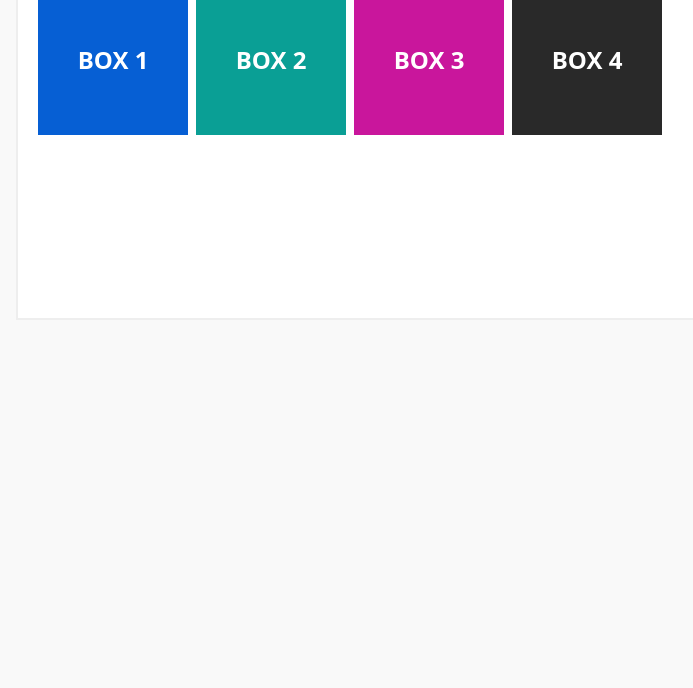
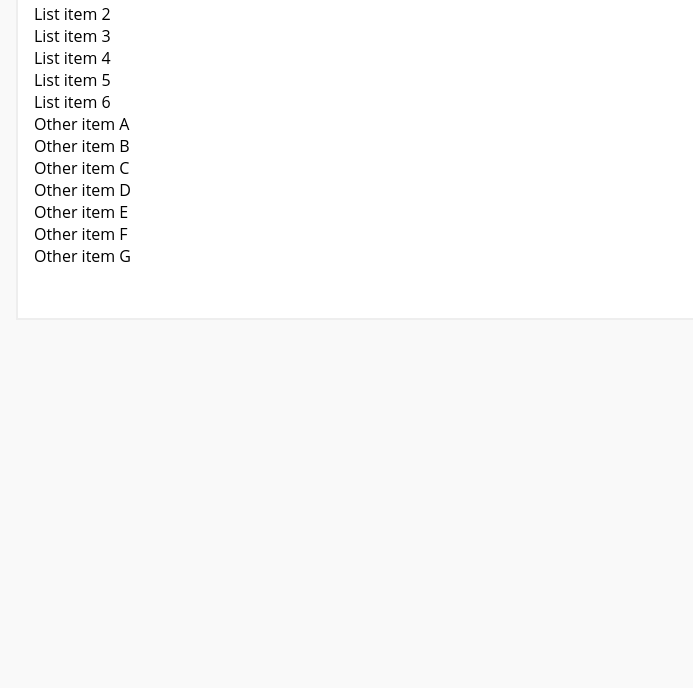
Before and after one commit to frankjr212711/jQueryUI, a plain HTML site: page draggable.html in a window 1280 px wide. Shown: the part 112-800 px from the top of the page, without its empty margins (224-917 px from the left). Drawn offline with nearby package versions, Linux system fonts and the light colour scheme.

```diff
--- a/css/styles.css
+++ b/css/styles.css
@@ -3,30 +3,13 @@
 }
 
 .container {
-    width: 800px;
+    max-width: 800px;
+    width: 100%;
     height: 400px;
     margin: 2rem auto;
     padding: 1rem;
     font-family: open sans;
     background: #fff;
     border: 2px solid #eee;
-    overflow: auto;
+    /* overflow: auto; */
 }
-
-.box {
-    width: 150px;
-    height: 150px;
-    color: #fff;
-    font-size: 1.5rem;
-    font-weight: bolder;
-    line-height: 150px;
-    margin: .25rem;
-    text-align: center;
-    cursor: pointer;
-    float: left;
-}
-
-#box1 { background: #065fd4; }
-#box2 { background: #0a9f95; }
-#box3 { background: #c9169c; }
-#box4 { background: #292929; }
--- a/draggable.html
+++ b/draggable.html
@@ -15,13 +15,36 @@
 </head>
 <body>
     <div class="container">
-        <h1>jQuery UI: Draggable</h1>
+        <h1>jQuery UI: Sortable</h1>
+
+<!--
+            <div id="box1" class="box">BOX 1</div>
+            <div id="box2" class="box">BOX 2</div>
+            <div id="droppable" class="bigBox">
+                <span>DROP HERE</span>
+            </div> -->
 
 
-            <div id="box1" class="box">BOX 1</div>
-            <div id="box2" class="box">BOX 2</div>
-            <div id="box3" class="box">BOX 3</div>
-            <div id="box4" class="box">BOX 4</div>
+            <ul id="sortable">
+                <li>List item 1</li>
+                <li>List item 2</li>
+                <li>List item 3</li>
+                <li>List item 4</li>
+                <li>List item 5</li>
+                <li>List item 6</li>
+            </ul>
+
+            <ul id="sortableToo">
+                <li>Other item A</li>
+                <li>Other item B</li>
+                <li>Other item C</li>
+                <li>Other item D</li>
+                <li>Other item E</li>
+                <li>Other item F</li>
+                <li>Other item G</li>
+
+            </ul>
+
 
 
     </div> <!-- .container -->
--- a/js/script.js
+++ b/js/script.js
@@ -197,19 +197,40 @@
 
     // jQuery UI
 
-    /* -------------------------
+    /* ---------------------------------
         DRAGGABLE
-      --------------------------*/
-      $('.box').draggable();
-         $('#box1').draggable({ scroll: true });
+        https://jqueryui.com/draggable
+      ----------------------------------*/
+    $('.box').draggable();
+        //  $('#box1').draggable({ scroll: true });
+        //  $('#box1').draggable({ scroll: true, revert: 'invalid' });
 
-         $('#box2').draggable({ axis: 'x' });
-         $('#box3').draggable({ axis: 'y' });
-         $('#box4').draggable({ containment: '.container' });
+        //  $('#box2').draggable({ scroll: true, revert: 'invalid' });
+        //  it will return to its position because its set to not accept
+
+        // $('#box2').draggable({ scroll: true, revert: 'valie' });
+        // it will stay
+
+
+    //  $('#box2').draggable({ axis: 'x' });
+    //  $('#box3').draggable({ axis: 'y' });
+    //  $('#box4').draggable({ containment: '.container' });
 
 
 
+    /* -------------------------
+        DROPPABLE
+        https://jqueryui.com/droppable
+      --------------------------*/
 
+    $('#droppable').droppable({
+        accept: '#box1',
+        drop: function() {
+        // $(this).find('span').html('drop it like its hot');
+        $(this).text('drop it like its hot');
+        }
+
+    })
 
 
 
```
